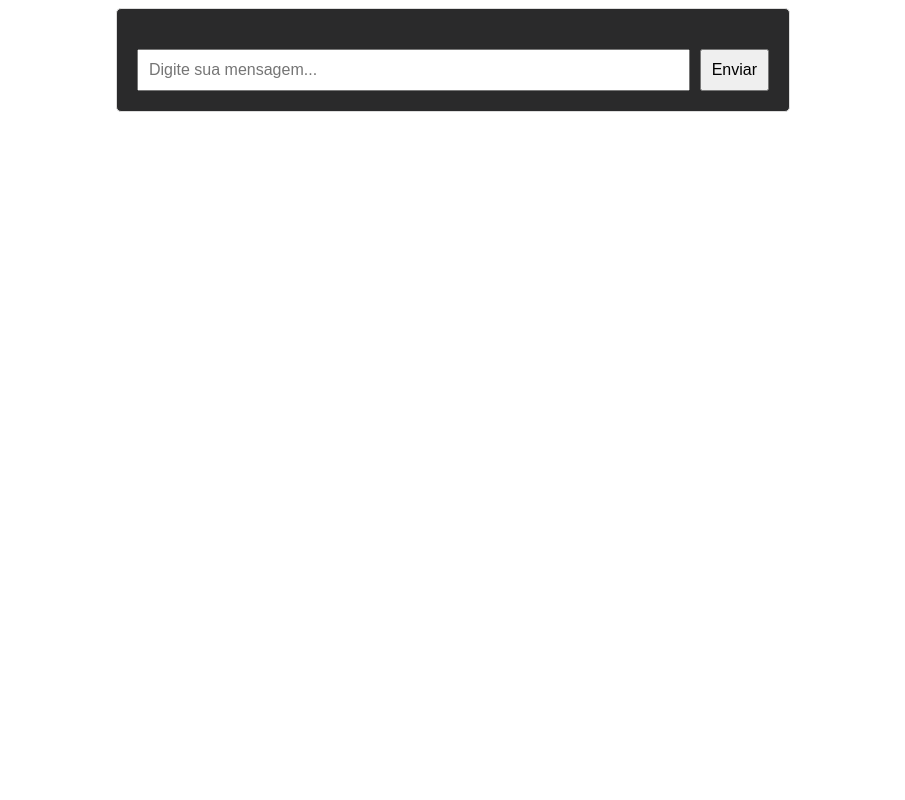
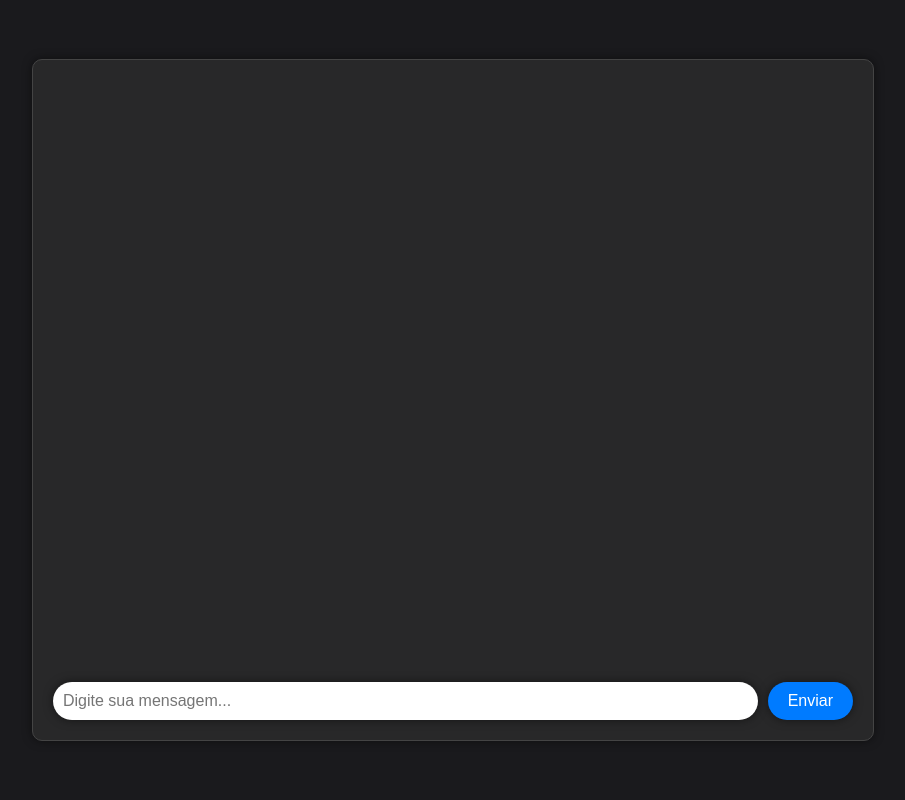
Before and after one commit to Elian-Abrao/ChatBot, a Flask app: page / in a window 1280 px wide. Shown: the whole page, without its empty margins (187-1092 px from the left). Run offline with Flask 3, Linux system fonts and the light colour scheme.

Commit message:
Update index.html

```diff
--- a/templates/index.html
+++ b/templates/index.html
@@ -7,39 +7,103 @@
     <style>
         body {
             font-family: Arial, sans-serif;
+            background-color: #1a1a1d;
+            color: #fff;
+            margin: 0;
+            padding: 0;
+            display: flex;
+            justify-content: center;
+            align-items: center;
+            height: 100vh;
         }
         .chat-container {
-            width: 50%;
-            margin: auto;
-            border: 1px solid #ddd;
+            width: 90%;
+            max-width: 800px;
+            border: 1px solid #444;
             padding: 20px;
-            border-radius: 5px;
-            background-color: #2a2a2b;
+            border-radius: 10px;
+            background-color: rgba(42, 42, 43, 0.9);
+            box-shadow: 0 0 10px rgba(0, 0, 0, 0.5);
+            display: flex;
+            flex-direction: column;
+            height: 80vh;
+        }
+        .chat {
+            flex: 1;
+            overflow-y: auto;
+            padding: 10px;
+            margin-bottom: 20px;
         }
         .message {
             margin: 10px 0;
+            max-width: 70%;
+            padding: 10px 15px;
+            border-radius: 20px;
+            position: relative;
+            animation: fadeIn 0.5s;
         }
         .message.user {
-            text-align: right;
-            color: blue;
+            align-self: flex-end;
+            background-color: rgba(0, 123, 255, 0.8);
+            color: #fff;
+            margin-right: 10px;
+        }
+        .message.user::after {
+            content: "";
+            position: absolute;
+            right: -10px;
+            top: 50%;
+            transform: translateY(-50%);
+            border-width: 10px;
+            border-style: solid;
+            border-color: rgba(0, 123, 255, 0.8) transparent transparent transparent;
         }
         .message.bot {
-            text-align: left;
-            color: green;
+            align-self: flex-start;
+            background-color: rgba(0, 200, 83, 0.8);
+            color: #fff;
+            margin-left: 10px;
+        }
+        .message.bot::after {
+            content: "";
+            position: absolute;
+            left: -10px;
+            top: 50%;
+            transform: translateY(-50%);
+            border-width: 10px;
+            border-style: solid;
+            border-color: rgba(0, 200, 83, 0.8) transparent transparent transparent;
+        }
+        @keyframes fadeIn {
+            from { opacity: 0; transform: translateY(10px); }
+            to { opacity: 1; transform: translateY(0); }
         }
         .input-container {
             display: flex;
-            margin-top: 20px;
         }
         .input-container input {
             flex: 1;
             padding: 10px;
             font-size: 16px;
+            border: none;
+            border-radius: 20px;
+            margin-right: 10px;
+            outline: none;
+            box-shadow: 0 0 10px rgba(0, 0, 0, 0.5);
         }
         .input-container button {
-            padding: 10px;
+            padding: 10px 20px;
             font-size: 16px;
-            margin-left: 10px;
+            border: none;
+            border-radius: 20px;
+            background-color: #007bff;
+            color: #fff;
+            cursor: pointer;
+            outline: none;
+            box-shadow: 0 0 10px rgba(0, 0, 0, 0.5);
+        }
+        .input-container button:hover {
+            background-color: #0056b3;
         }
     </style>
 </head>
```
